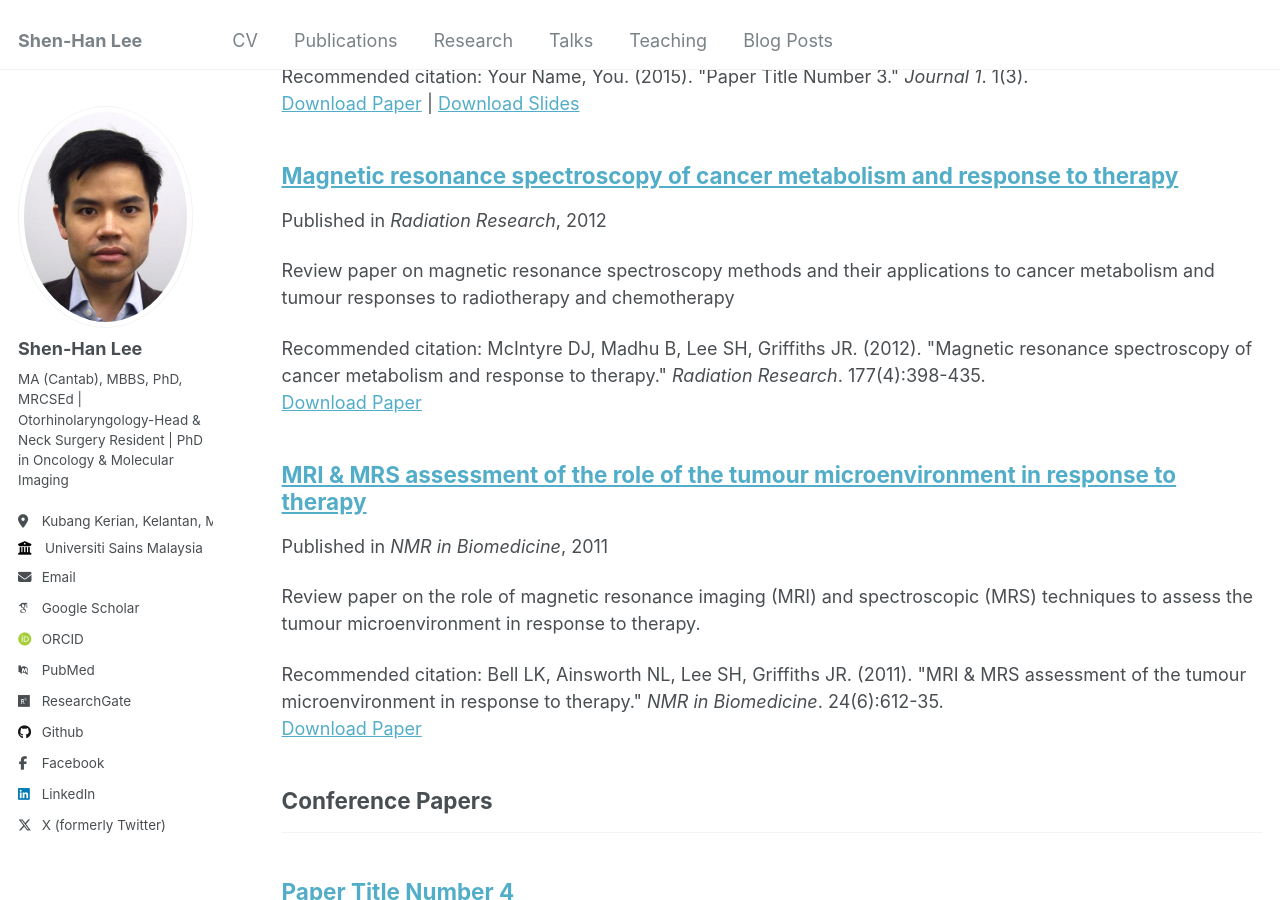
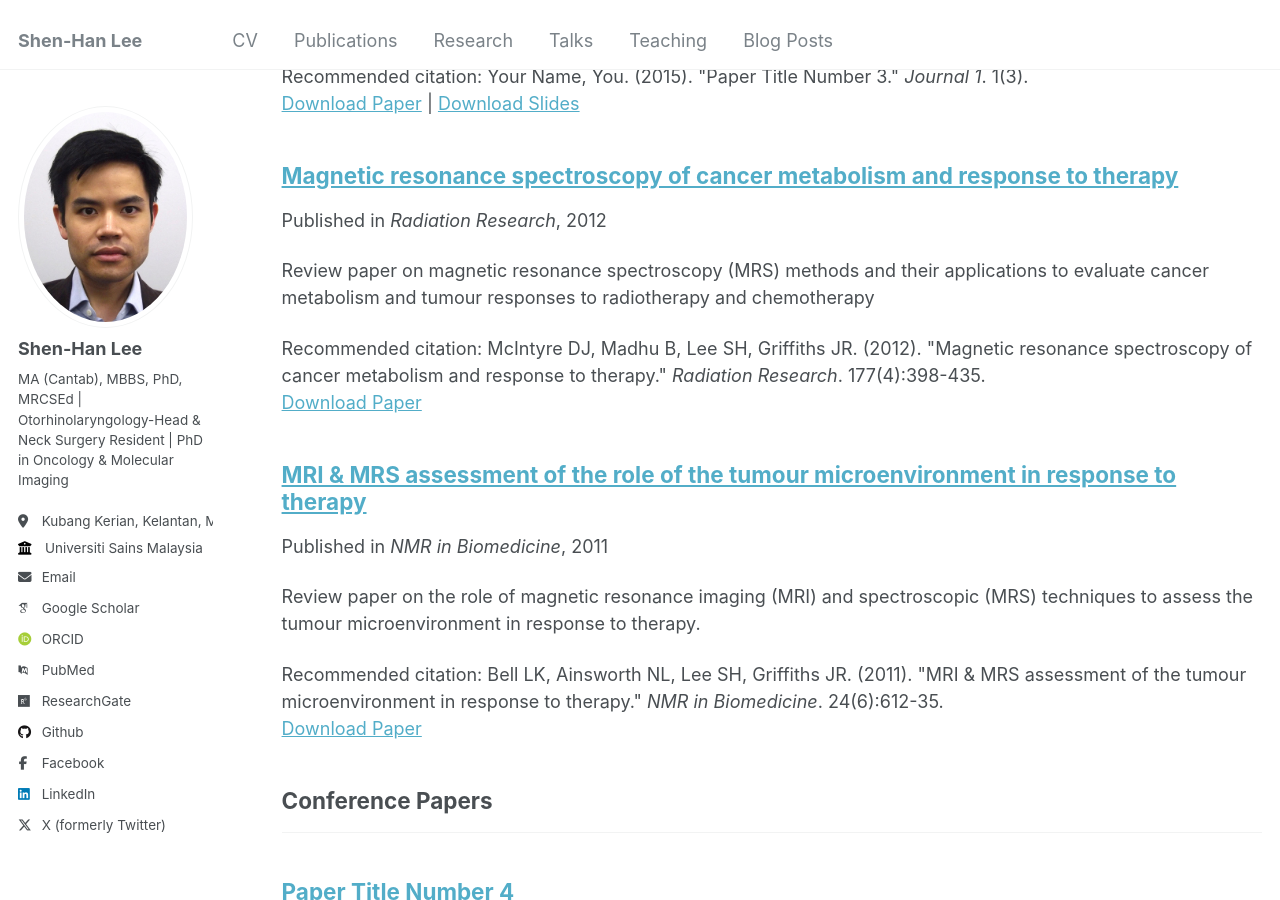
Before and after one commit to shenhanlee/shenhanlee.github.io, a Jekyll site: the page built from _pages/publications.html, in a window 1280 px wide and 900 px high, scrolled down 394 px. Built offline with Jekyll 4.4.1, drawn with Linux system fonts in a browser that asks for light colours; some web fonts are replaced.

Commit message:
Merge remote-tracking branch 'origin/master'

```diff
--- a/_publications/2010-10-01-paper-title-number-2.md
+++ b/_publications/2010-10-01-paper-title-number-2.md
@@ -3,10 +3,10 @@ title: "Magnetic resonance spectroscopy of cancer metabolism and response to the
 collection: publications
 category: manuscripts
 permalink: /publication/2012-03-08-Magnetic resonance spectroscopy cancer metabolism response therapy-number-2
-excerpt: 'Review paper on magnetic resonance spectroscopy methods and their applications to cancer metabolism and tumour responses to radiotherapy and chemotherapy'
+excerpt: 'Review paper on magnetic resonance spectroscopy (MRS) methods and their applications to evaluate cancer metabolism and tumour responses to radiotherapy and chemotherapy'
 date: 2012-03-08
 venue: 'Radiation Research'
-paperurl: 'http://shenhanlee.github.io/files/McIntyre DJO, Basetti M, Lee SH, Griffiths JR_Radiation Research_2012.pdf'
+paperurl: 'https://shenhanlee.github.io/files/McIntyre DJO, Basetti M, Lee SH, Griffiths JR_Radiation Research_2012.pdf'
 citation: 'McIntyre DJ, Madhu B, Lee SH, Griffiths JR. (2012). &quot;Magnetic resonance spectroscopy of cancer metabolism and response to therapy.&quot; <i>Radiation Research</i>. 177(4):398-435.'
 ---
 Dominick J. O. McIntyre, Basetti Madhu, Shen-Han Lee, John R. Griffiths
```
